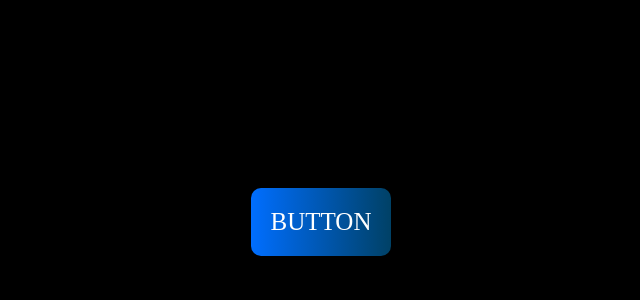
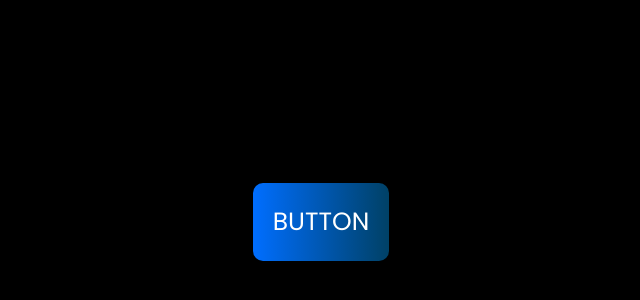
Before and after one commit to jatinmourya/riple-effect-button, a plain HTML site: page index.html in a window 1280 px wide. Shown: the part 178-478 px from the top of the page, without its empty margins (319-959 px from the left). Drawn offline with Linux system fonts and the light colour scheme.

Commit message:
Update style.css

```diff
--- a/style.css
+++ b/style.css
@@ -9,6 +9,8 @@ body {
   background-color: #000;
 }
 a {
+  font-family: 'Poppins', sans-serif;
+  user-select:none;
   position: relative;
   overflow: hidden;
   color: #fff;
```
